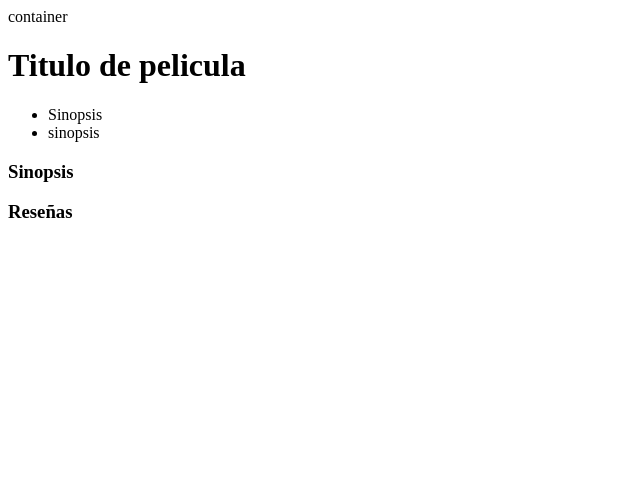
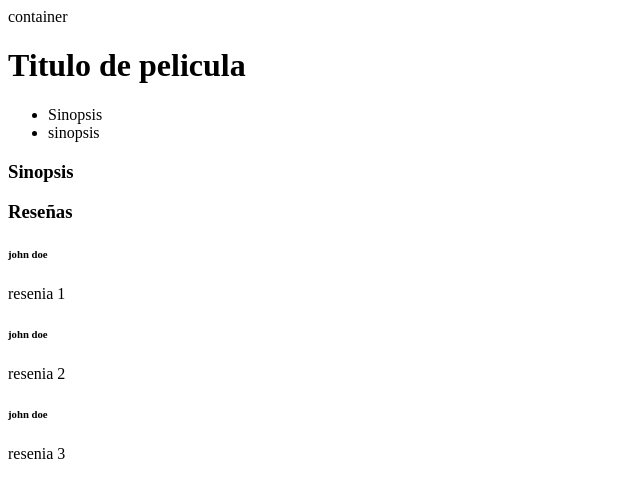
Before and after one commit to franco-mendoza-666/fran, a plain HTML site: page index.html in a window 1280 px wide. Shown: the whole page, without its empty margins (0-640 px from the left). Drawn offline with Linux system fonts and the light colour scheme.

Commit message:
se añadio la estructura de reseñas

```diff
--- a/index.html
+++ b/index.html
@@ -24,6 +24,18 @@
             </section>
             <section>
                 <h3>Reseñas</h3>
+                <div class="resenia">
+                    <h6>john doe</h6>
+                    <p>resenia 1</p>
+                </div>
+                <div class="resenia">
+                    <h6>john doe</h6>
+                    <p>resenia 2</p>
+                </div>
+                <div class="resenia">
+                    <h6>john doe</h6>
+                    <p>resenia 3</p>
+                </div>
                 <p></p>
             </section>
         </article>
```
